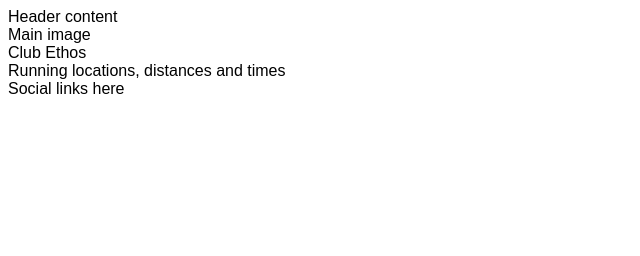
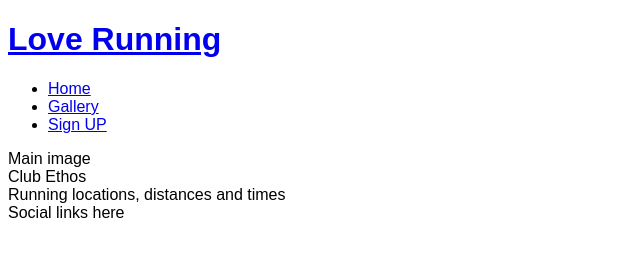
Before and after one commit to rumanaafaz16/love-running, a plain HTML site: page index.html in a window 1280 px wide. Shown: the whole page, without its empty margins (0-640 px from the left). Drawn offline with Linux system fonts and the light colour scheme.

Commit message:
Add basic header structure

```diff
--- a/index.html
+++ b/index.html
@@ -1,5 +1,6 @@
 <!DOCTYPE html>
 <html lang="en">
+
 <head>
     <meta charset="UTF-8">
     <meta http-equiv="X-UA-Compatible" content="IE=edge">
@@ -9,9 +10,19 @@
     <link rel="stylesheet" href="assets/css/style.css">
     <title>Love Running</title>
 </head>
+
 <body>
     <header>
-        Header content
+        <a href="index.html">
+            <h1>Love Running</h1>
+        </a>
+        <nav>
+            <ul>
+                <li><a href="index.html">Home</a></li>
+                <li><a href="#">Gallery</a></li>
+                <li><a href="#">Sign UP</a></li>
+            </ul>
+        </nav>
     </header>
     <section>
         Main image
@@ -26,4 +37,5 @@
         Social links here
     </footer>
 </body>
+
 </html>
```
